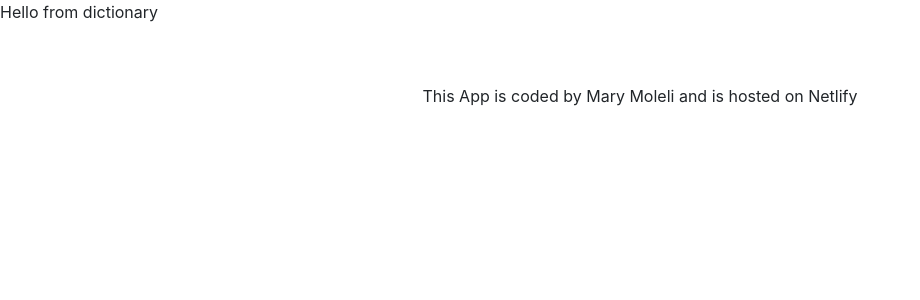
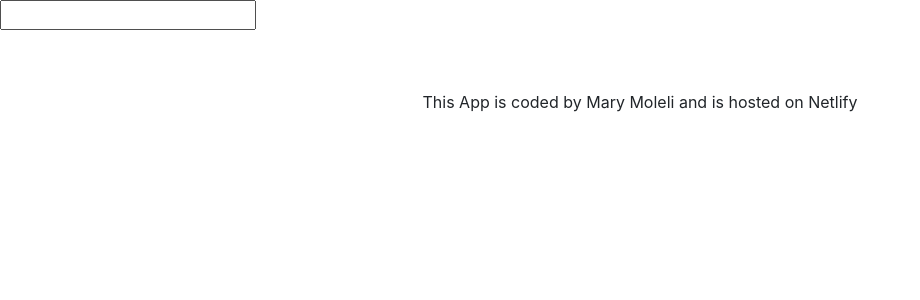
Before and after one commit to mary-moleli/dictionary-project, a React (Create React App) app: page / in a window 1280 px wide. Shown: the top 300 px of the page, without its empty margins (0-920 px from the left). Built offline with nearby package versions, Linux system fonts and the light colour scheme.

Commit message:
dictionary search engine

```diff
--- a/src/Dictionary.js
+++ b/src/Dictionary.js
@@ -1,5 +1,23 @@
-import react from "react";
+import React, { useState } from "react";
+import "./Dictionary.css";
 
 export default function Dictionary() {
-  return "Hello from dictionary";
+  let [keyword, setKeyword] = useState(" ");
+
+  function search(event) {
+    event.preventDefault();
+    alert(`Searching for ${keyword} definition...`);
+  }
+
+  function handleKeywordChange(event) {
+    setKeyword(event.target.value);
+  }
+
+  return (
+    <div className="Dictionary">
+      <form onSubmit={search}>
+        <input type="search" onChange={handleKeywordChange} />
+      </form>
+    </div>
+  );
 }
```
